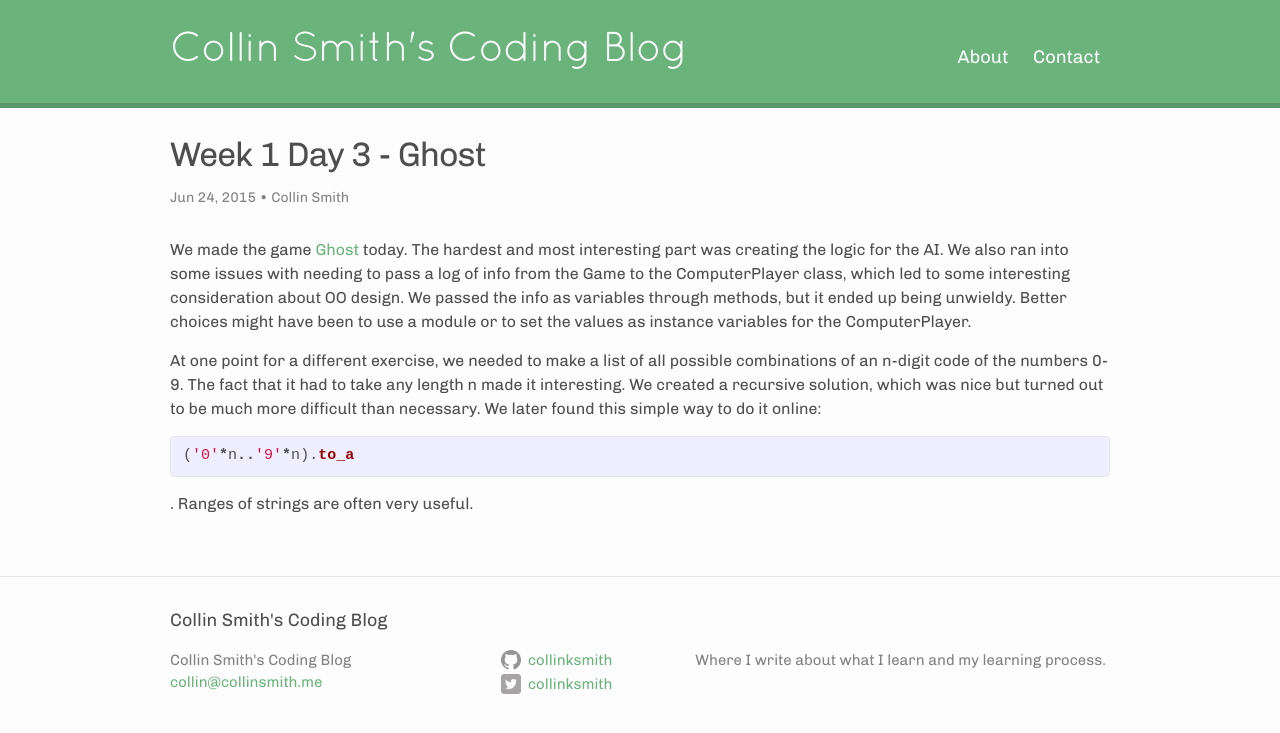
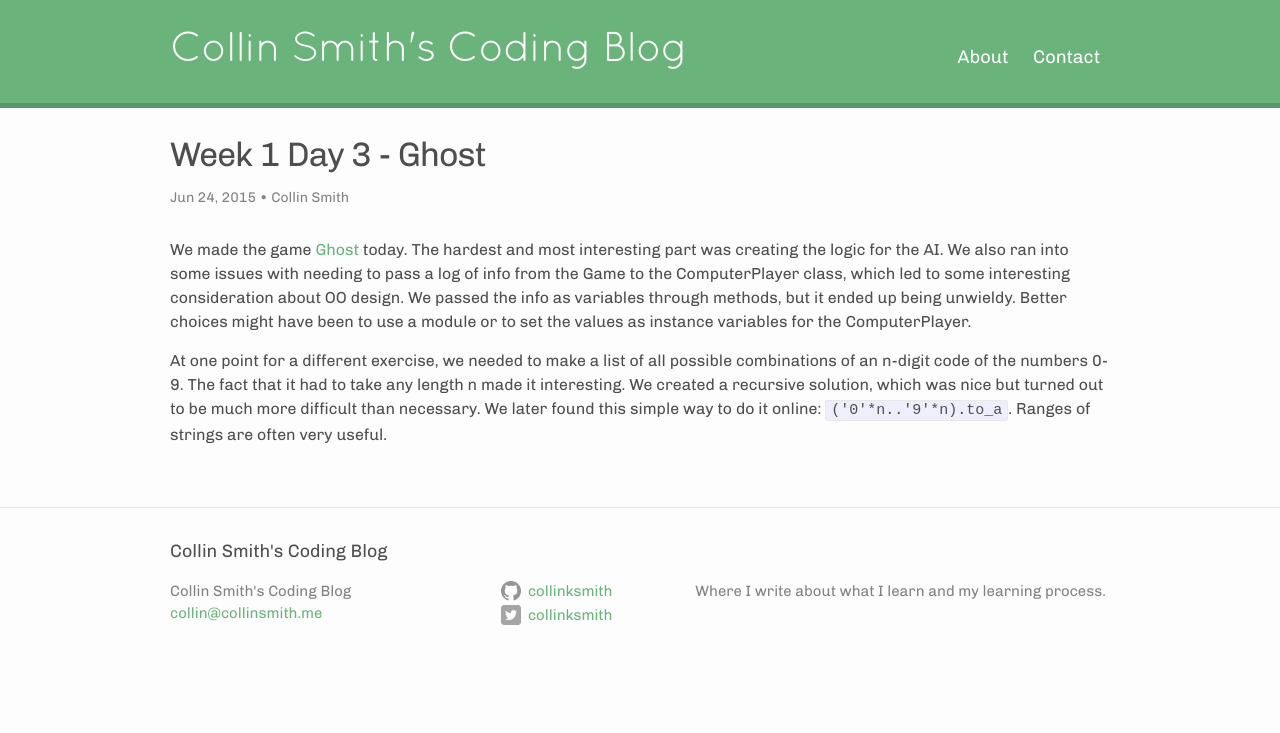
Before and after one commit to collinksmith/blog, a Jekyll site: the page built from _posts/2015-06-24-week-1-day-3-ghost.md, in a window 1280 px wide. Shown: the top 733 px of the page. Built offline with Jekyll 4.4.1, drawn with Linux system fonts in a browser that asks for light colours; some of the changed lines change nothing that is shown.

Commit message:
Update inline code

```diff
--- a/_posts/2015-06-24-week-1-day-3-ghost.md
+++ b/_posts/2015-06-24-week-1-day-3-ghost.md
@@ -5,4 +5,4 @@ tags: ruby
 
 We made the game [Ghost](http://www.wikiwand.com/en/Ghost_(game)) today. The hardest and most interesting part was creating the logic for the AI. We also ran into some issues with needing to pass a log of info from the Game to the ComputerPlayer class, which led to some interesting consideration about OO design. We passed the info as variables through methods, but it ended up being unwieldy. Better choices might have been to use a module or to set the values as instance variables for the ComputerPlayer.
 
-At one point for a different exercise, we needed to make a list of all possible combinations of an n-digit code of the numbers 0-9. The fact that it had to take any length n made it interesting. We created a recursive solution, which was nice but turned out to be much more difficult than necessary. We later found this simple way to do it online: {% highlight ruby %}('0'*n..'9'*n).to_a{% endhighlight %}. Ranges of strings are often very useful.
+At one point for a different exercise, we needed to make a list of all possible combinations of an n-digit code of the numbers 0-9. The fact that it had to take any length n made it interesting. We created a recursive solution, which was nice but turned out to be much more difficult than necessary. We later found this simple way to do it online: `('0'*n..'9'*n).to_a`. Ranges of strings are often very useful.
```
